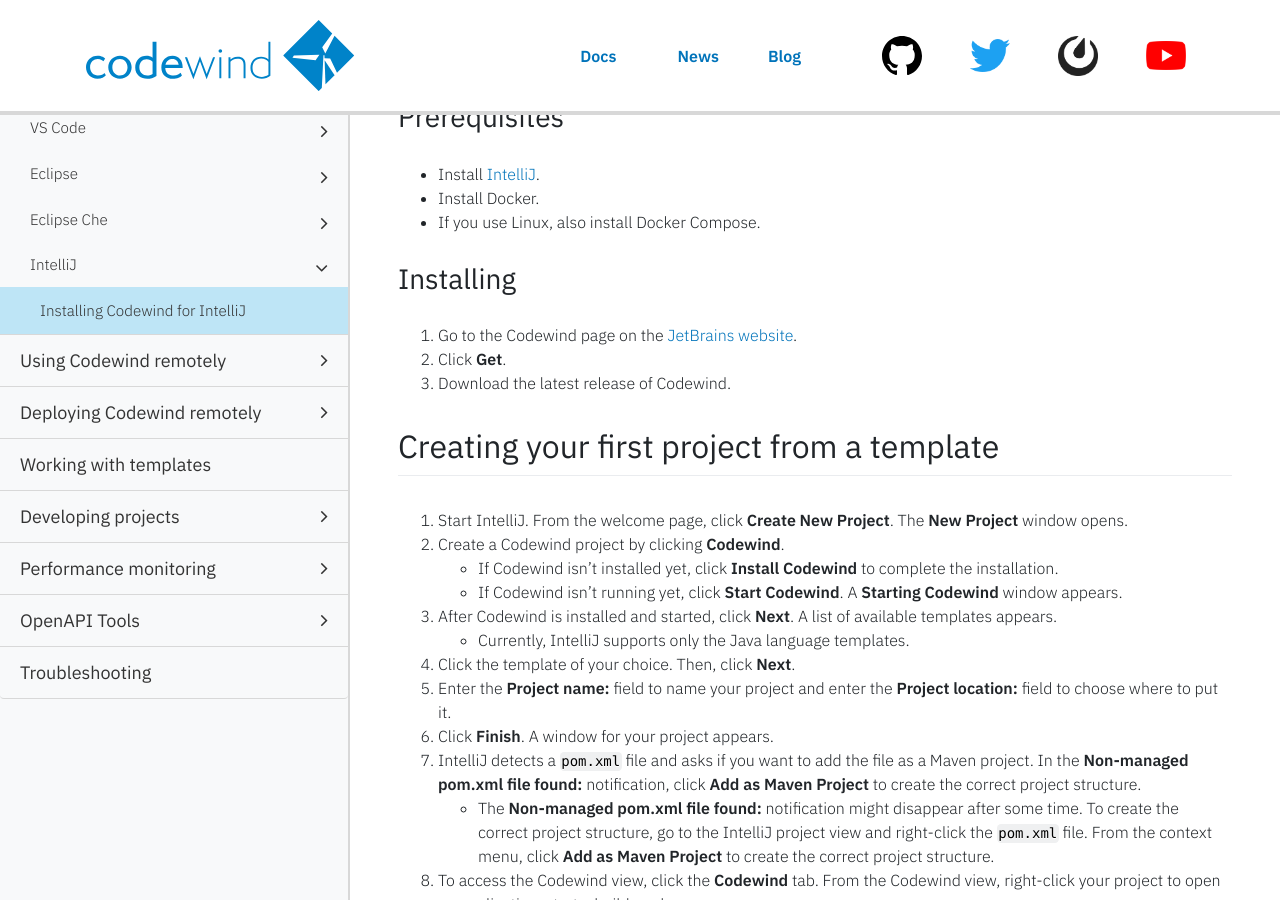
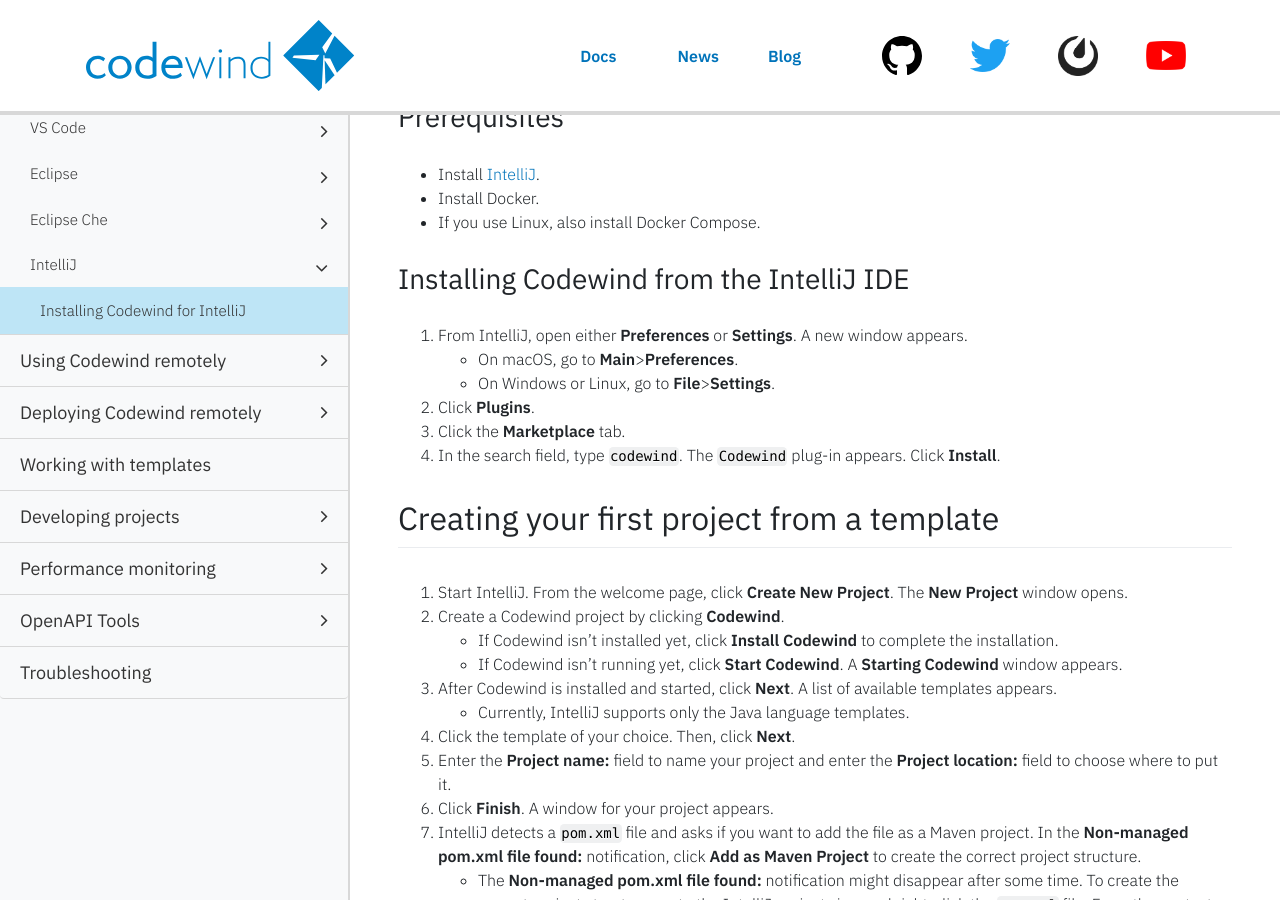
Before and after one commit to eclipse-archived/codewind-docs, a Jekyll site: the page built from docs/_documentations/intellij-getting-started.md, in a window 1280 px wide and 900 px high, scrolled down 441 px. Built offline with Jekyll 4.4.1, drawn with Linux system fonts in a browser that asks for light colours; nearby versions of some CDN libraries; comment, search, counter and statistics services are not loaded.

Commit message:
Edits from feedback

```diff
--- a/docs/_documentations/intellij-getting-started.md
+++ b/docs/_documentations/intellij-getting-started.md
@@ -19,10 +19,13 @@ Complete the prerequisites and install Codewind on IntelliJ.
 - Install Docker.
 - If you use Linux, also install Docker Compose.
 
-### Installing
-1. Go to the Codewind page on the [JetBrains website](https://plugins.jetbrains.com/plugin/13839-codewind).
-2. Click **Get**.
-3. Download the latest release of Codewind.
+### Installing Codewind from the IntelliJ IDE
+1. From IntelliJ, open either **Preferences** or **Settings**. A new window appears.
+   - On macOS, go to **Main**>**Preferences**.
+   - On Windows or Linux, go to **File**>**Settings**.
+2. Click **Plugins**.
+3. Click the **Marketplace** tab.
+4. In the search field, type `codewind`.  The `Codewind` plug-in appears. Click **Install**.
 
 ## Creating your first project from a template
 1. Start IntelliJ. From the welcome page, click **Create New Project**. The **New Project** window opens.
```
